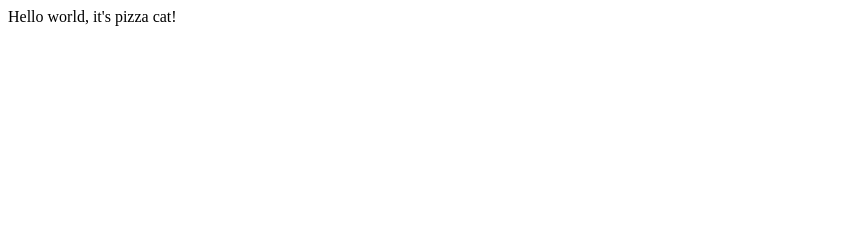
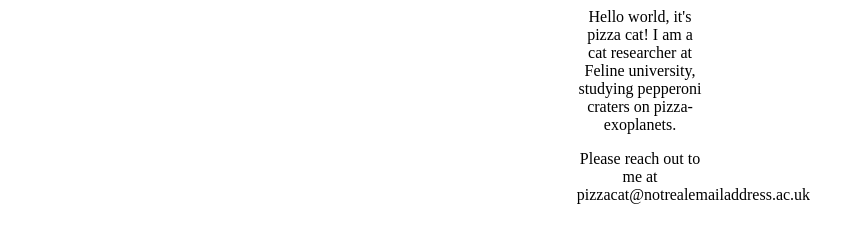
Before and after one commit to pizzacat618/pizzacat618.github.io, a plain HTML site: page index.html in a window 1280 px wide. Shown: the whole page, without its empty margins (0-865 px from the left). Drawn offline with Linux system fonts and the light colour scheme.

Commit message:
Update index.html with HTML

```diff
--- a/index.html
+++ b/index.html
@@ -1 +1,13 @@
-Hello world, it's pizza cat!
+<html>
+<style>
+  p {width:10%;font:Courier;}
+</style>
+<body>
+<center>
+
+  <p>Hello world, it's pizza cat!  I am a cat researcher at Feline university, studying pepperoni craters on pizza-exoplanets.</p>
+  <p>Please reach out to me at pizzacat@notrealemailaddress.ac.uk</p>
+
+</center>
+</body>
+</html>
```
